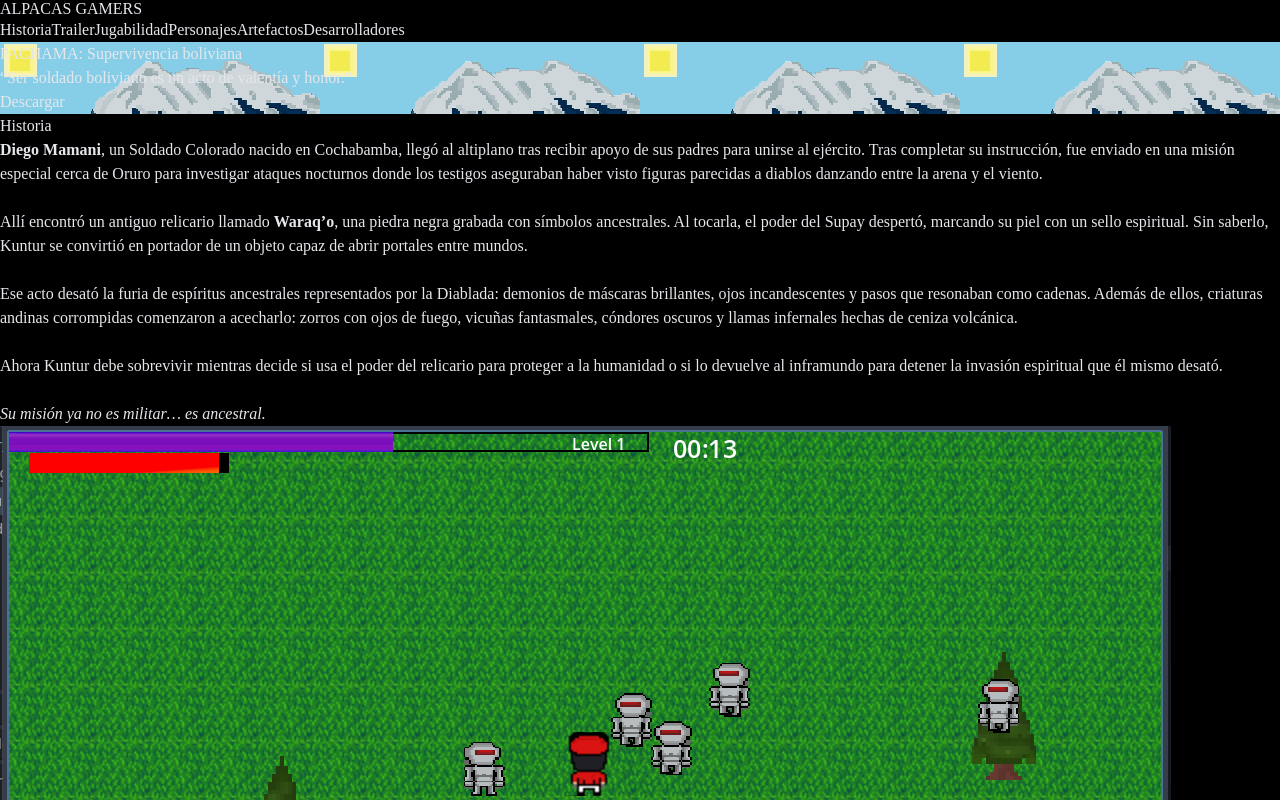
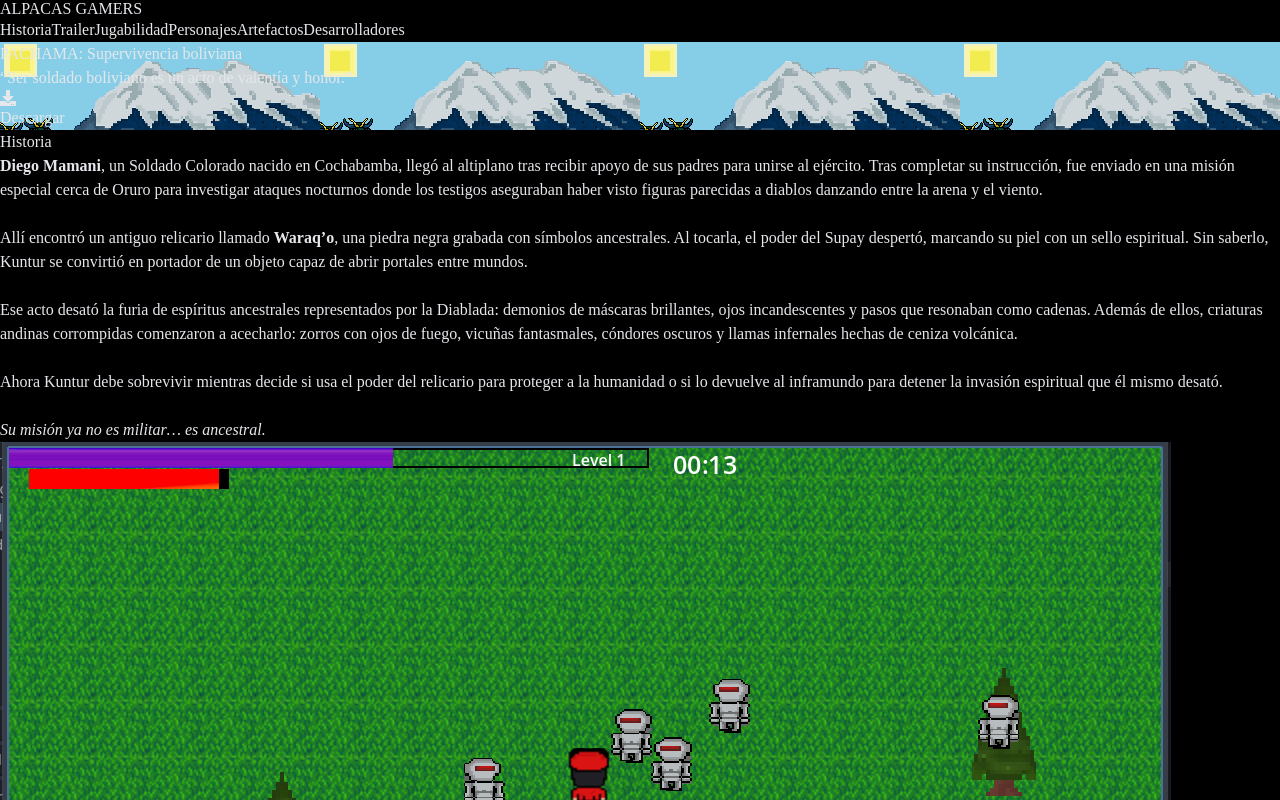
Before and after one commit to PEDROBELTRAN001/web-react, a React (Vite) app: page / in a window 1280 px wide. Shown: the top 800 px of the page. Built offline with nearby package versions, Linux system fonts and the light colour scheme; a web font is replaced by a local one.

Commit message:
descarga
descarga boton

```diff
--- a/package.json
+++ b/package.json
@@ -13,7 +13,8 @@
     "aos": "^2.3.4",
     "framer-motion": "^12.23.24",
     "react": "^19.2.0",
-    "react-dom": "^19.2.0"
+    "react-dom": "^19.2.0",
+    "react-icons": "^5.5.0"
   },
   "devDependencies": {
     "@eslint/js": "^9.39.1",
--- a/src/App.tsx
+++ b/src/App.tsx
@@ -7,6 +7,8 @@ import fondo from "./assets/pantalla_principal.png";
 import game from "./assets/gameplay.png";
 import gol from "./assets/gol.png";
 import Trailer from "./trailer";
+import { FaDownload } from "react-icons/fa";
+
 
 export default function App() {
   useEffect(() => {
@@ -61,8 +63,9 @@ export default function App() {
   <a
     href="/downloads/Pachama.exe"
     download
-    className="px-6 py-3 bg-yellow-400 text-black font-bold rounded-lg hover:bg-yellow-500 transition"
+    className="px-6 py-3 bg-yellow-400 text-black font-bold rounded-lg hover:bg-yellow-500 transition flex items-center gap-2"
   >
+    <FaDownload className="w-5 h-5" />
     Descargar
   </a>
 </div>
```
Also changed, not shown: 1 other file (tests, documents, lock files or other folders).
